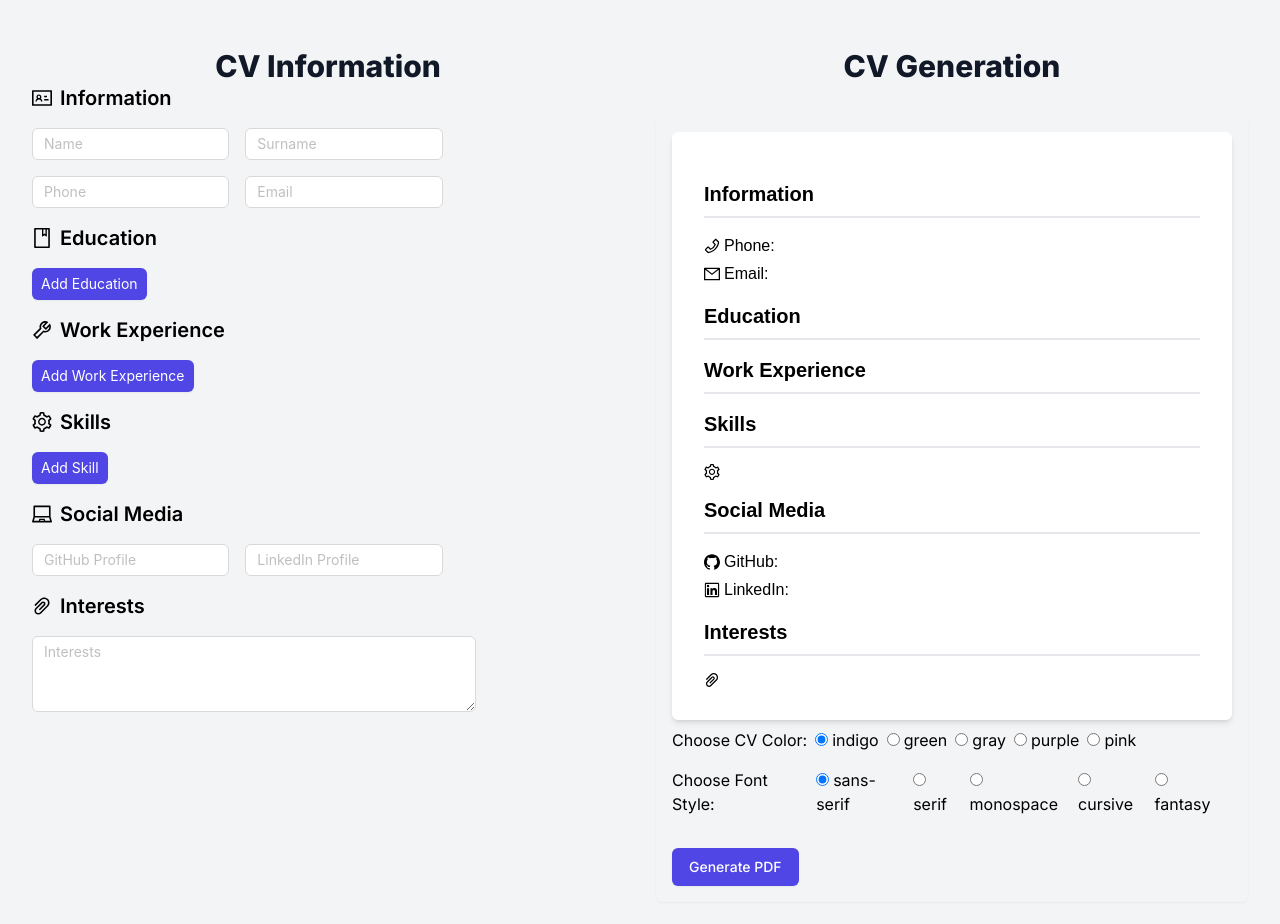
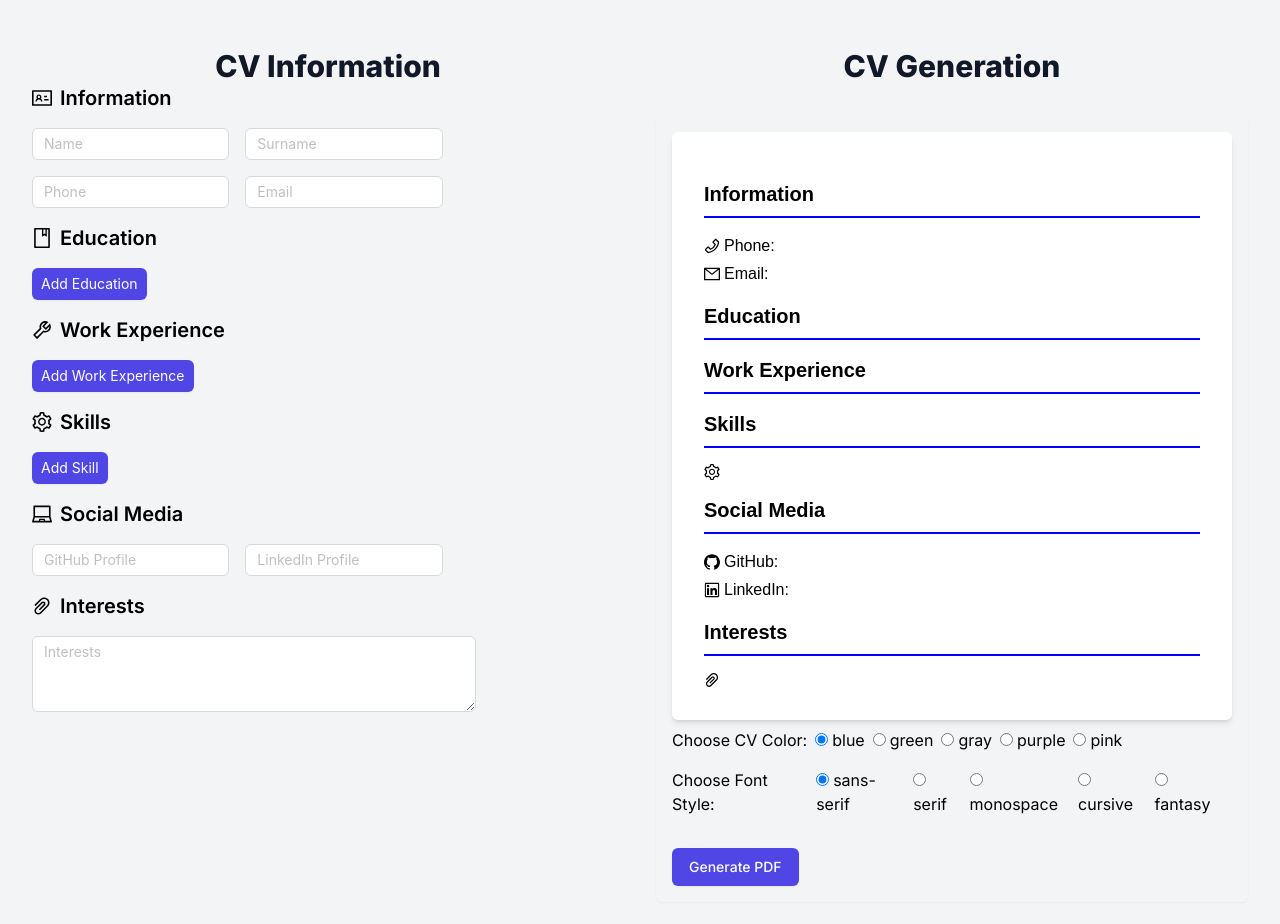
Before and after one commit to mikuskuk/CV-Generator-App, a Next.js app: page / in a window 1280 px wide. Built offline with nearby package versions, Linux system fonts and the light colour scheme.

Commit message:
Fixed color changing errors

```diff
--- a/app/components/CVPreview.tsx
+++ b/app/components/CVPreview.tsx
@@ -1,6 +1,5 @@
-import React, { useRef, useState } from 'react';
+import React, { useEffect, useRef, useState } from 'react';
 import { CVData } from '../types/types';
-
 import { LinkedinOutlined, GithubOutlined, UserOutlined, MailOutlined, PhoneOutlined, BookOutlined, PaperClipOutlined, SettingOutlined, ToolOutlined, IdcardOutlined, LaptopOutlined } from '@ant-design/icons';
 
 interface CVPreviewProps {
@@ -9,12 +8,16 @@ interface CVPreviewProps {
 
 export const CVPreview: React.FC<CVPreviewProps> = ({ cvData }) => {
   const cvPreviewRef = useRef<HTMLDivElement>(null);
-  const [selectedColor, setSelectedColor] = useState<string>('indigo');
+  const [selectedColor, setSelectedColor] = useState<string>('blue');
   const [selectedFont, setSelectedFont] = useState<string>('sans-serif');
+
+  useEffect(() => {
+    setSelectedColor('blue');
+  }, []);
 
   const handleColorChange = (color: string) => {
     setSelectedColor(color);
-  }
+  };
 
   const handleFontChange = (font: string) => {
     setSelectedFont(font);
@@ -43,7 +46,7 @@ export const CVPreview: React.FC<CVPreviewProps> = ({ cvData }) => {
     }
   };
 
-  const colors = ['indigo', 'green', 'gray', 'purple', 'pink'];
+  const colors = ['blue', 'green', 'gray', 'purple', 'pink'];
   const fonts = ['sans-serif', 'serif', 'monospace', 'cursive', 'fantasy'];
 
   return (
@@ -51,15 +54,15 @@ export const CVPreview: React.FC<CVPreviewProps> = ({ cvData }) => {
       <div className="rounded-md shadow-sm p-4">
         <div ref={cvPreviewRef} id="cv-preview" className={`rounded-md shadow-md bg-white p-8 w-210mm h-297mm`} style={{ fontFamily: selectedFont }}>
 
-          <h1 className={`text-3xl font-bold mb-2 text-${selectedColor}-600`}>
+          <h1 className="text-3xl font-bold mb-2" style={{ color: selectedColor }}>
             {cvData.name} {cvData.surname}
           </h1>
 
-          <h2 className={`text-xl font-semibold border-b-2 border-${selectedColor}-600 pb-2 mb-4 mt-4`}>Information</h2>
+          <h2 className={`text-xl font-semibold border-b-2 pb-2 mb-4 mt-4`} style={{ borderColor: selectedColor }}>Information</h2>
           <p className="mb-1 flex items-center"><PhoneOutlined className="mr-1"/>Phone: {cvData.phone}</p>
           <p className="mb-1 flex items-center"><MailOutlined className="mr-1"/>Email: {cvData.email}</p>
 
-          <h2 className={`text-xl font-semibold border-b-2 border-${selectedColor}-600 pb-2 mb-4 mt-4`}>Education</h2>
+          <h2 className={`text-xl font-semibold border-b-2 pb-2 mb-4 mt-4`} style={{ borderColor: selectedColor }}>Education</h2>
           {cvData.education.map((edu, index) => (
             <div key={index}>
               <p className="mb-1 flex items-center"><BookOutlined className="mr-1"/>School: {edu.school}</p>
@@ -69,7 +72,7 @@ export const CVPreview: React.FC<CVPreviewProps> = ({ cvData }) => {
             </div>
           ))}
 
-          <h2 className={`text-xl font-semibold border-b-2 border-${selectedColor}-600 pb-2 mb-4 mt-4`}>Work Experience</h2>
+          <h2 className={`text-xl font-semibold border-b-2 pb-2 mb-4 mt-4`} style={{ borderColor: selectedColor }}>Work Experience</h2>
           {cvData.workExperience.map((work, index) => (
             <div key={index}>
               <p className="mb-1 flex items-center"><ToolOutlined className="mr-1"/>Company: {work.company}</p>
@@ -79,7 +82,7 @@ export const CVPreview: React.FC<CVPreviewProps> = ({ cvData }) => {
             </div>
           ))}
 
-          <h2 className={`text-xl font-semibold border-b-2 border-${selectedColor}-600 pb-2 mb-4 mt-4`}>Skills</h2>
+          <h2 className={`text-xl font-semibold border-b-2 pb-2 mb-4 mt-4`} style={{ borderColor: selectedColor }}>Skills</h2>
           <div>
             <p className="mb-1 flex items-center">
             <SettingOutlined className="mr-1"/>
@@ -92,11 +95,11 @@ export const CVPreview: React.FC<CVPreviewProps> = ({ cvData }) => {
             </p>
           </div>
 
-          <h2 className={`text-xl font-semibold border-b-2 border-${selectedColor}-600 pb-2 mb-4 mt-4`}>Social Media</h2>
+          <h2 className={`text-xl font-semibold border-b-2 pb-2 mb-4 mt-4`} style={{ borderColor: selectedColor }}>Social Media</h2>
           <p className="mb-1 flex items-center"><GithubOutlined className="mr-1"/>GitHub: {cvData.github}</p>
           <p className="mb-1 flex items-center"><LinkedinOutlined className="mr-1"/>LinkedIn: {cvData.linkedin}</p>
 
-          <h2 className={`text-xl font-semibold border-b-2 border-${selectedColor}-600 pb-2 mb-4 mt-4`}>Interests</h2>
+          <h2 className={`text-xl font-semibold border-b-2 pb-2 mb-4 mt-4`} style={{ borderColor: selectedColor }}>Interests</h2>
           <p className="flex items-top"><PaperClipOutlined className="mr-1"/>{cvData.interests}</p>
         </div>
 
```
